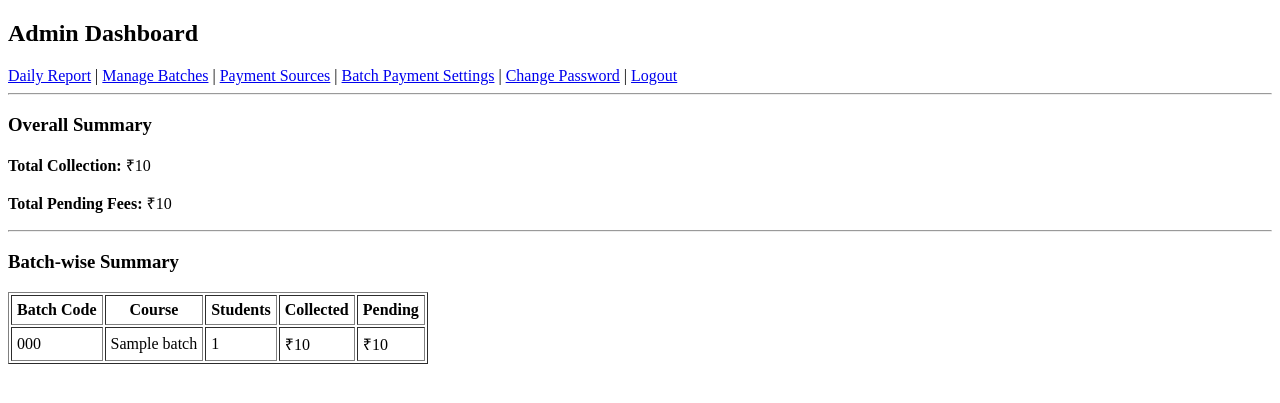
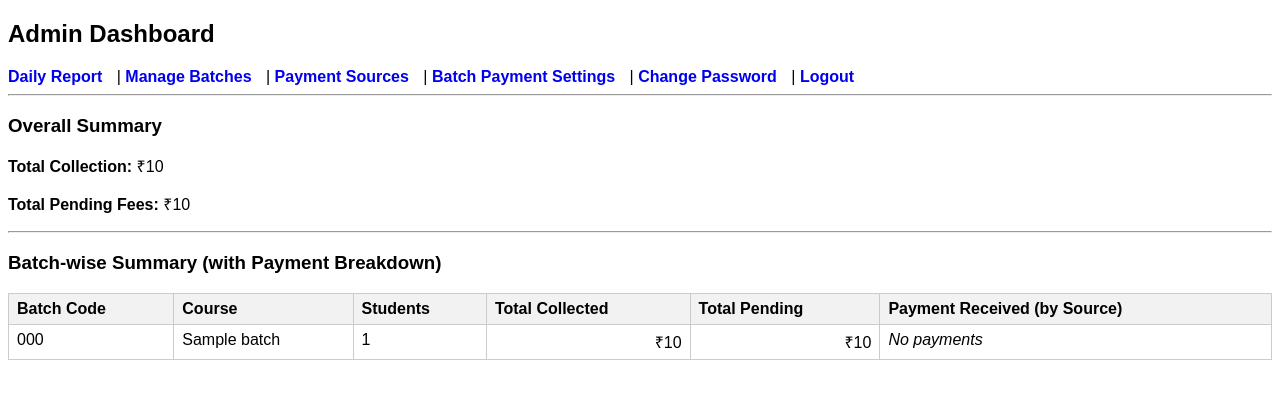
Before and after one commit to AbhishekPatil1310/institute_management, a Flask app: page /admin/dashboard in a window 1280 px wide. Shown: the top 403 px of the page. Run offline with Flask 3, Linux system fonts and the light colour scheme; a user stored in the database is signed in; tables that the repository leaves empty hold one stand-in row (values such as "Sample post").

Commit message:
payments by payment source

```diff
--- a/admin/admin_routes.py
+++ b/admin/admin_routes.py
@@ -24,33 +24,76 @@ def dashboard():
     if current_user.role != "admin":
         abort(403)
 
-    total_collection = db.session.query(
-        func.sum(FeePayment.amount)
-    ).scalar() or 0
+    # ---------------------------------------------
+    # Overall totals
+    # ---------------------------------------------
+    total_collection = (
+        db.session.query(func.coalesce(func.sum(FeePayment.amount), 0))
+        .scalar()
+    )
 
-    total_pending = db.session.query(
-        func.sum(Admission.pending_amount)
-    ).scalar() or 0
+    total_pending = (
+        db.session.query(func.coalesce(func.sum(Admission.pending_amount), 0))
+        .scalar()
+    )
 
+    # ---------------------------------------------
+    # Batch-wise summary
+    # ---------------------------------------------
     batch_stats = (
         db.session.query(
+            Batch.id.label("batch_id"),
             Batch.batch_code,
             Batch.course_name,
             func.count(Admission.id).label("student_count"),
-            func.sum(Admission.paid_amount).label("paid_total"),
-            func.sum(Admission.pending_amount).label("pending_total"),
+            func.coalesce(func.sum(Admission.paid_amount), 0).label("paid_total"),
+            func.coalesce(func.sum(Admission.pending_amount), 0).label("pending_total"),
         )
         .outerjoin(Admission, Admission.batch_id == Batch.id)
         .group_by(Batch.id)
+        .order_by(Batch.batch_code)
         .all()
     )
+
+    # ---------------------------------------------
+    # Payment breakdown per batch
+    # ---------------------------------------------
+    payment_rows = (
+    db.session.query(
+        Batch.id.label("batch_id"),
+        PaymentSource.name.label("method"),
+        func.sum(FeePayment.amount).label("amount"),
+    )
+    .join(Admission, Admission.id == FeePayment.admission_id)
+    .join(Batch, Batch.id == Admission.batch_id)
+    .join(
+        PaymentSource,
+        PaymentSource.id == FeePayment.received_in.cast(db.Integer),
+    )
+    .group_by(Batch.id, PaymentSource.name)
+    .all()
+)
+
+
+    # ---------------------------------------------
+    # Normalize for template
+    # ---------------------------------------------
+    payment_breakdown_map = {}
+
+    for row in payment_rows:
+        payment_breakdown_map.setdefault(row.batch_id, []).append({
+            "method": row.method,
+            "amount": row.amount,
+        })
 
     return render_template(
         "admin_dashboard.html",
         total_collection=total_collection,
         total_pending=total_pending,
         batch_stats=batch_stats,
+        payment_breakdown_map=payment_breakdown_map,
     )
+
 
 
 # -------------------------------------------------
@@ -255,3 +298,65 @@ def delete_batch(batch_id):
     db.session.commit()
 
     return redirect(url_for("admin.manage_batches"))
+
+
+from sqlalchemy import func
+
+# -------------------------------------------------
+# BATCH COLLECTION REPORT (ADMIN)
+# -------------------------------------------------
+@admin_bp.route("/batch-fee-report")
+@login_required
+def batch_fee_report():
+    if current_user.role != "admin":
+        abort(403)
+
+    # ---------------------------------------------
+    # Batch-wise totals (paid & pending)
+    # ---------------------------------------------
+    batch_totals = (
+        db.session.query(
+            Batch.id.label("batch_id"),
+            Batch.batch_code,
+            Batch.course_name,
+            func.coalesce(func.sum(Admission.paid_amount), 0).label("total_collected"),
+            func.coalesce(func.sum(Admission.pending_amount), 0).label("total_pending"),
+        )
+        .outerjoin(Admission, Admission.batch_id == Batch.id)
+        .group_by(Batch.id)
+        .order_by(Batch.batch_code)
+        .all()
+    )
+
+    # ---------------------------------------------
+    # Payment method breakdown per batch
+    # ---------------------------------------------
+    payment_breakdown = (
+        db.session.query(
+            Batch.id.label("batch_id"),
+            FeePayment.received_in.label("payment_method"),
+            func.sum(FeePayment.amount).label("amount"),
+        )
+        .join(Admission, Admission.id == FeePayment.admission_id)
+        .join(Batch, Batch.id == Admission.batch_id)
+        .group_by(Batch.id, FeePayment.received_in)
+        .order_by(Batch.id)
+        .all()
+    )
+
+    # ---------------------------------------------
+    # Normalize into dict for template
+    # ---------------------------------------------
+    breakdown_map = {}
+
+    for row in payment_breakdown:
+        breakdown_map.setdefault(row.batch_id, []).append({
+            "method": row.payment_method,
+            "amount": row.amount,
+        })
+
+    return render_template(
+        "admin_batch_fee_report.html",
+        batch_totals=batch_totals,
+        breakdown_map=breakdown_map,
+    )
--- a/templates/admin_dashboard.html
+++ b/templates/admin_dashboard.html
@@ -1,8 +1,50 @@
-
 <!DOCTYPE html>
 <html>
 <head>
     <title>Admin Dashboard</title>
+    <style>
+        body {
+            font-family: Arial, sans-serif;
+        }
+
+        nav a {
+            margin-right: 10px;
+            text-decoration: none;
+            font-weight: bold;
+        }
+
+        table {
+            width: 100%;
+            border-collapse: collapse;
+            margin-top: 10px;
+        }
+
+        th, td {
+            border: 1px solid #ccc;
+            padding: 6px 8px;
+            text-align: left;
+            vertical-align: top;
+        }
+
+        th {
+            background-color: #f2f2f2;
+        }
+
+        .sub-table {
+            width: 100%;
+            border-collapse: collapse;
+        }
+
+        .sub-table td {
+            border: none;
+            padding: 3px 0;
+        }
+
+        .amount {
+            text-align: right;
+            white-space: nowrap;
+        }
+    </style>
 </head>
 <body>
 
@@ -25,15 +67,16 @@
 
 <hr>
 
-<h3>Batch-wise Summary</h3>
+<h3>Batch-wise Summary (with Payment Breakdown)</h3>
 
-<table border="1" cellpadding="5">
+<table>
     <tr>
         <th>Batch Code</th>
         <th>Course</th>
         <th>Students</th>
-        <th>Collected</th>
-        <th>Pending</th>
+        <th>Total Collected</th>
+        <th>Total Pending</th>
+        <th>Payment Received (by Source)</th>
     </tr>
 
     {% for b in batch_stats %}
@@ -41,8 +84,23 @@
         <td>{{ b.batch_code }}</td>
         <td>{{ b.course_name }}</td>
         <td>{{ b.student_count or 0 }}</td>
-        <td>₹{{ b.paid_total or 0 }}</td>
-        <td>₹{{ b.pending_total or 0 }}</td>
+        <td class="amount">₹{{ b.paid_total or 0 }}</td>
+        <td class="amount">₹{{ b.pending_total or 0 }}</td>
+        <td>
+            {% set breakdown = payment_breakdown_map.get(b.batch_id, []) %}
+            {% if breakdown %}
+                <table class="sub-table">
+                    {% for row in breakdown %}
+                    <tr>
+                        <td>{{ row.method }}</td>
+                        <td class="amount">₹{{ row.amount }}</td>
+                    </tr>
+                    {% endfor %}
+                </table>
+            {% else %}
+                <em>No payments</em>
+            {% endif %}
+        </td>
     </tr>
     {% endfor %}
 </table>
```
Also changed, not shown: templates/admin_batch_payment_sources.html (+12 -13 lines).
